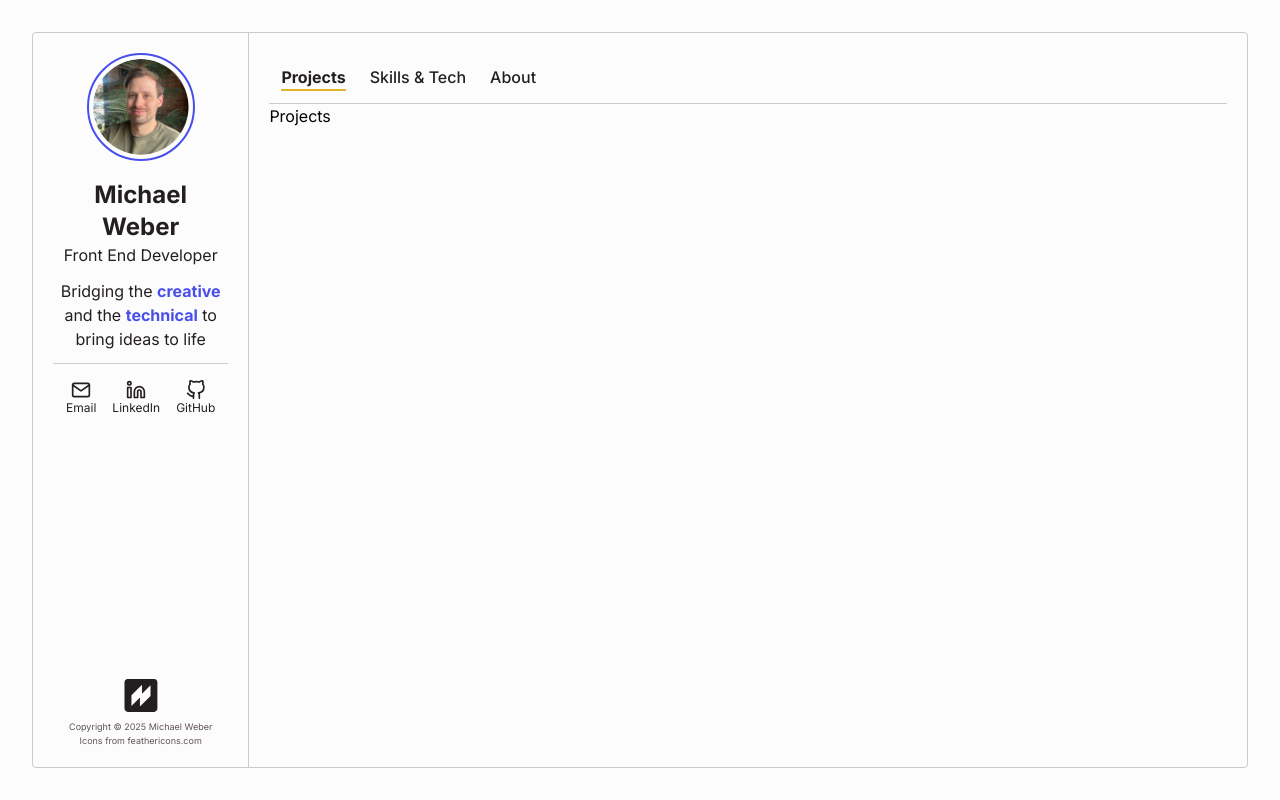
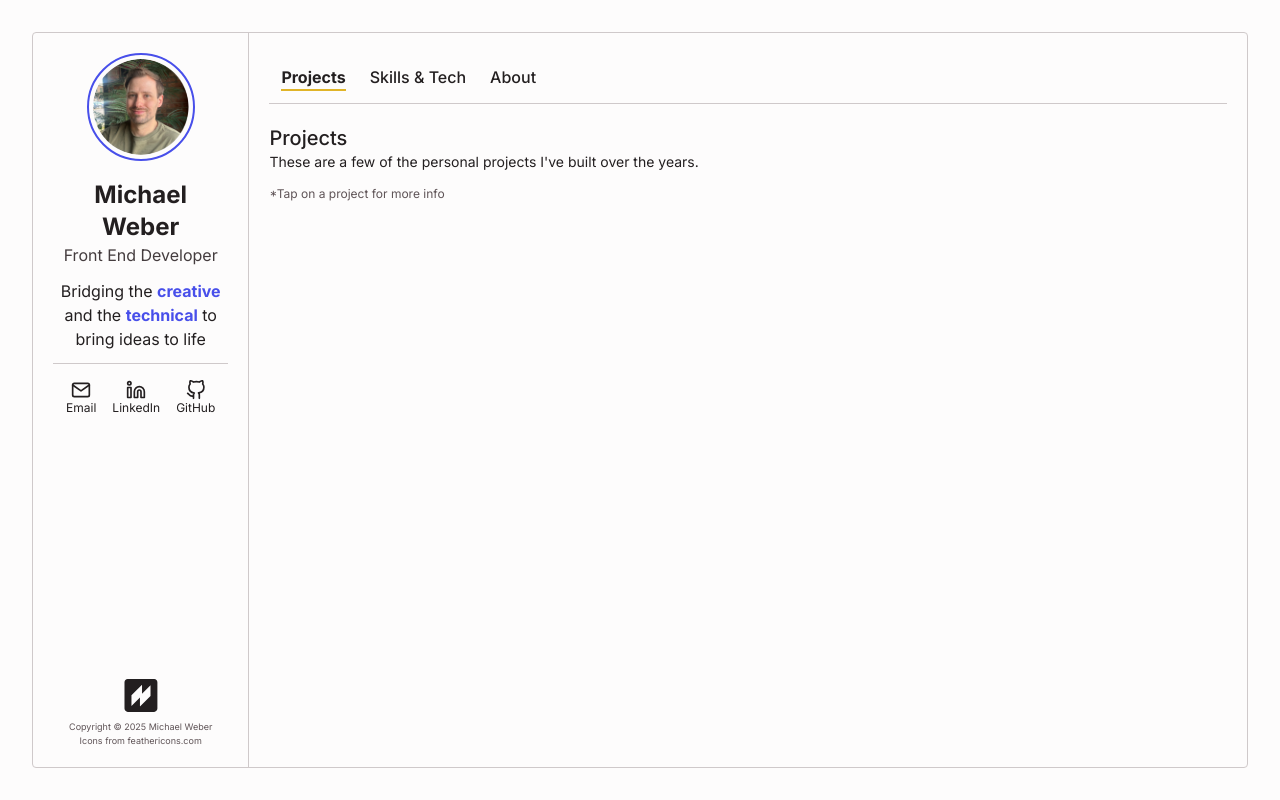
Before and after one commit to MichaelScottWeber/dev-portfolio-2025, a React (Vite) app: page / in a window 1280 px wide. Built offline with nearby package versions, Linux system fonts and the light colour scheme.

Commit message:
Adds some text, and adjusts font colors

```diff
--- a/src/components/Header.tsx
+++ b/src/components/Header.tsx
@@ -19,7 +19,7 @@ function Header() {
       <h1 className='text-xl md:text-2xl font-bold text-black'>
         Michael Weber
       </h1>
-      <p className='text-sm md:text-base mb-1 md:mb-3 text-black'>
+      <p className='text-sm md:text-base mb-1 md:mb-3 text-gray-800'>
         Front End Developer
       </p>
       <p className='text-sm md:text-base border-0 md:border-b border-gray-300 mb-4 pb-3 text-black'>
--- a/src/components/Projects.tsx
+++ b/src/components/Projects.tsx
@@ -15,8 +15,14 @@ type ProjectsProps = {
 
 function Projects({ data }: ProjectsProps) {
   return (
-    <div>
-      <h2>Projects</h2>
+    <div className='py-5'>
+      <h2 className='text-xl text-black font-medium'>Projects</h2>
+      <p className='text-sm text-black mb-2'>
+        These are a few of the personal projects I've built over the years.
+      </p>
+      <span className='text-xs text-gray-700'>
+        *Tap on a project for more info
+      </span>
     </div>
   );
 }
```
